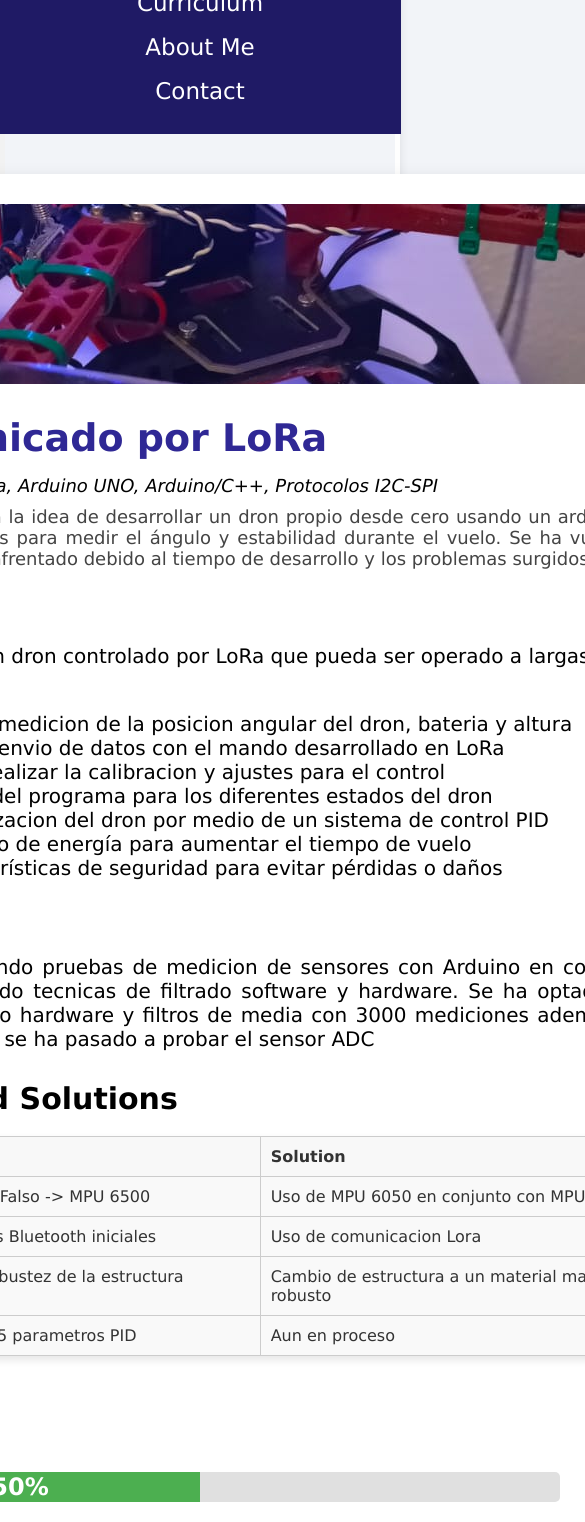
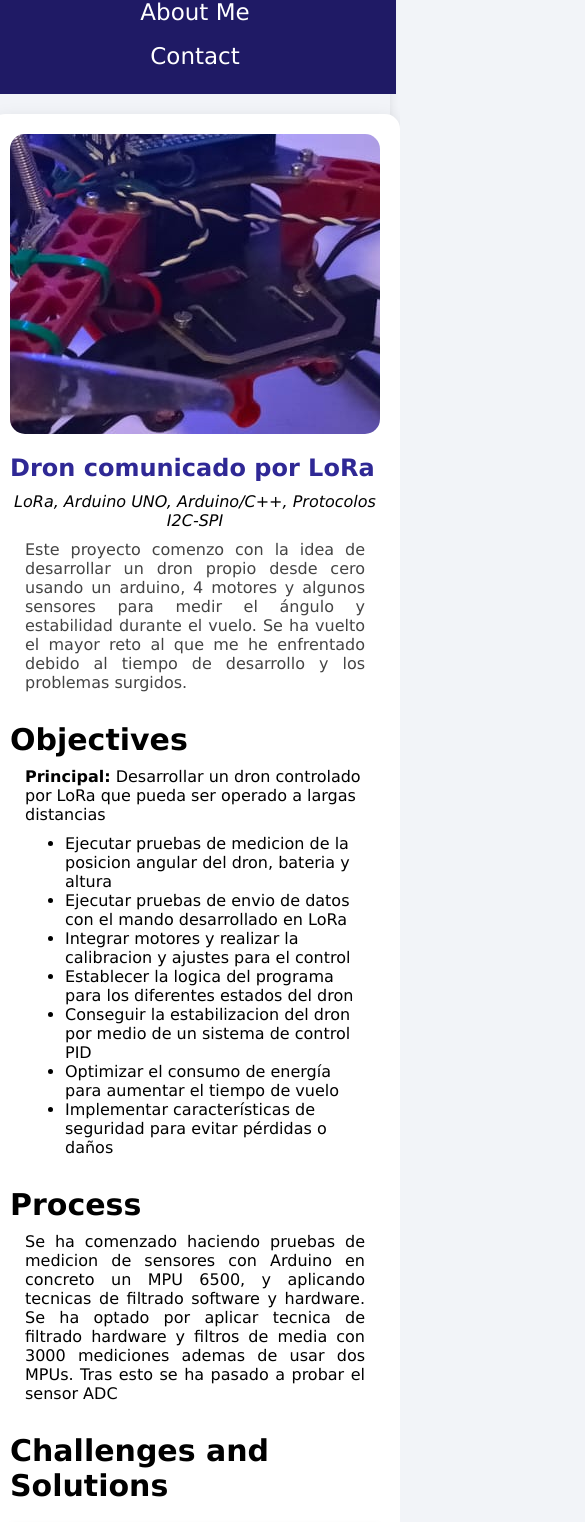
Before and after one commit to Alfonsoalm/Proyects-Portafolio, a React (Create React App) app: page /proyecto/LoRa_Dron in a window 390 px wide. Shown: the part 380-1902 px from the top of the page, 585 px wide, since content can reach past the window. Built offline with nearby package versions, Linux system fonts and the light colour scheme.

Commit message:
Cambios proyectos para responsive y cursos

```diff
--- a/src/styles/courses.css
+++ b/src/styles/courses.css
@@ -1,20 +1,20 @@
-/* src/styles/Courses.css */
-
 .courses-container {
-    display: flex;
-    flex-wrap: wrap;
+  display: grid;
+  grid-template-columns: repeat(auto-fit, minmax(300px, 1fr)); /* Responsive columns */
   gap: 20px;
-    justify-content: center;
-    padding: 20px 0;
+  align-items: center;
+  justify-items: center;
 }
 
 .course-card {
-    width: 300px;
-    padding: 20px;
+  width: 80%;
+  min-height: 350px;
+  padding: 24px;
   border-radius: 8px;
   box-shadow: 0px 4px 10px rgba(0, 0, 0, 0.1);
   background-color: #fff;
   transition: transform 0.3s ease;
+  overflow: hidden; /* Prevent text from overflowing */
 }
 
 .course-card:hover {
@@ -25,22 +25,24 @@
   font-size: 1.2em;
   margin-bottom: 10px;
   color: #2f2895;
+  word-wrap: break-word; /* Break long words to prevent overflow */
 }
 
 .course-card p {
   margin: 5px 0;
   color: #333;
+  word-wrap: break-word; /* Prevent text overflow */
 }
 
 .course-image-container {
   text-align: center;
-    margin-bottom: 15px; /* Add space below the image */
+  margin-bottom: 15px;
 }
 
 .course-image {
-    max-width: 100px; /* Adjust the size as needed */
-    height: auto;
-    border-radius: 8px; /* Optional: round the corners */
+  width: 100px;
+  height: 100px;
+  object-fit: contain; /* Maintain aspect ratio without distortion */
 }
 
 .credential-link {
@@ -95,3 +97,17 @@
 .pagination-button:hover:not(.active) {
   background-color: #463f9e;
 }
+
+
+/* Responsive adjustments */
+@media (max-width: 768px) {
+  .courses-container {
+    grid-template-columns: repeat(auto-fit, minmax(250px, 1fr)); /* Adjust for smaller screens */
+  }
+}
+
+@media (max-width: 480px) {
+  .courses-container {
+    grid-template-columns: 1fr; /* Single column for small devices */
+  }
+}
--- a/src/styles/header.css
+++ b/src/styles/header.css
@@ -1,4 +1,3 @@
-/* HEADER */
 /* HEADER */
 .header {
   display: flex;
@@ -43,7 +42,7 @@
   .header {
       flex-direction: column;
       align-items: center;
-      padding: 10px 20px;
+      padding: 5px 30px;
   }
 
   .header .logo {
--- a/src/styles/layout.css
+++ b/src/styles/layout.css
@@ -28,7 +28,7 @@ body {
   display: flex;
   flex-direction: column;
   justify-content: space-between;
-  padding: 0 5px;
+  padding: 0 0;
   border-radius: 10px; /* Redondea el layout para un efecto de tarjeta */
   box-shadow: 0px 4px 10px rgba(0, 0, 0, 0.1);
   margin: 0 auto; /* Centra el layout en root */
--- a/src/styles/proyect.css
+++ b/src/styles/proyect.css
@@ -150,3 +150,56 @@
   font-weight: bold;
   transition: width 0.3s ease;
 }
+
+
+@media (max-width: 768px) {
+  .project-page {
+    padding: 20px 10px;
+  }
+
+  .project-card {
+    padding: 20px;
+    max-width: 100%;
+  }
+
+  .project-title {
+    font-size: 24px;
+    margin-bottom: 10px;
+  }
+
+  .project-technologies {
+    font-size: 16px;
+  }
+
+  .project-text,
+  .project-process-text,
+  .project-objectives-principal,
+  .project-objectives-secondaries {
+    font-size: 16px;
+    margin: 10px 15px;
+  }
+
+  .project-mask {
+    height: 300px; /* Adjust height to auto to accommodate different image ratios */
+  }
+
+  .project-image {
+    max-width: 100%;
+    height: auto;
+  }
+
+  .project-progress-container {
+    height: 20px;
+    width: 90%;
+  }
+
+  .project-progress {
+    font-size: 14px;
+    line-height: 20px;
+  }
+
+  .project-link {
+    font-size: 14px;
+    padding: 10px 20px;
+  }
+}
--- a/src/styles/socialNetwork.css
+++ b/src/styles/socialNetwork.css
@@ -39,3 +39,12 @@
 .gmail {
   color: #d14836; /* Color específico de Gmail */
 }
+
+@media (max-width: 799px) {
+  .social-network{
+    display: flex;
+    justify-content: center;
+    margin-bottom: 10px;
+  }
+
+}
```
Also changed, not shown: src/components/curriculum-parts/Courses.js (line endings or trailing spaces), 7 other files (tests, documents, lock files or other folders). Lines whose indentation alone changed are shown as unchanged.
